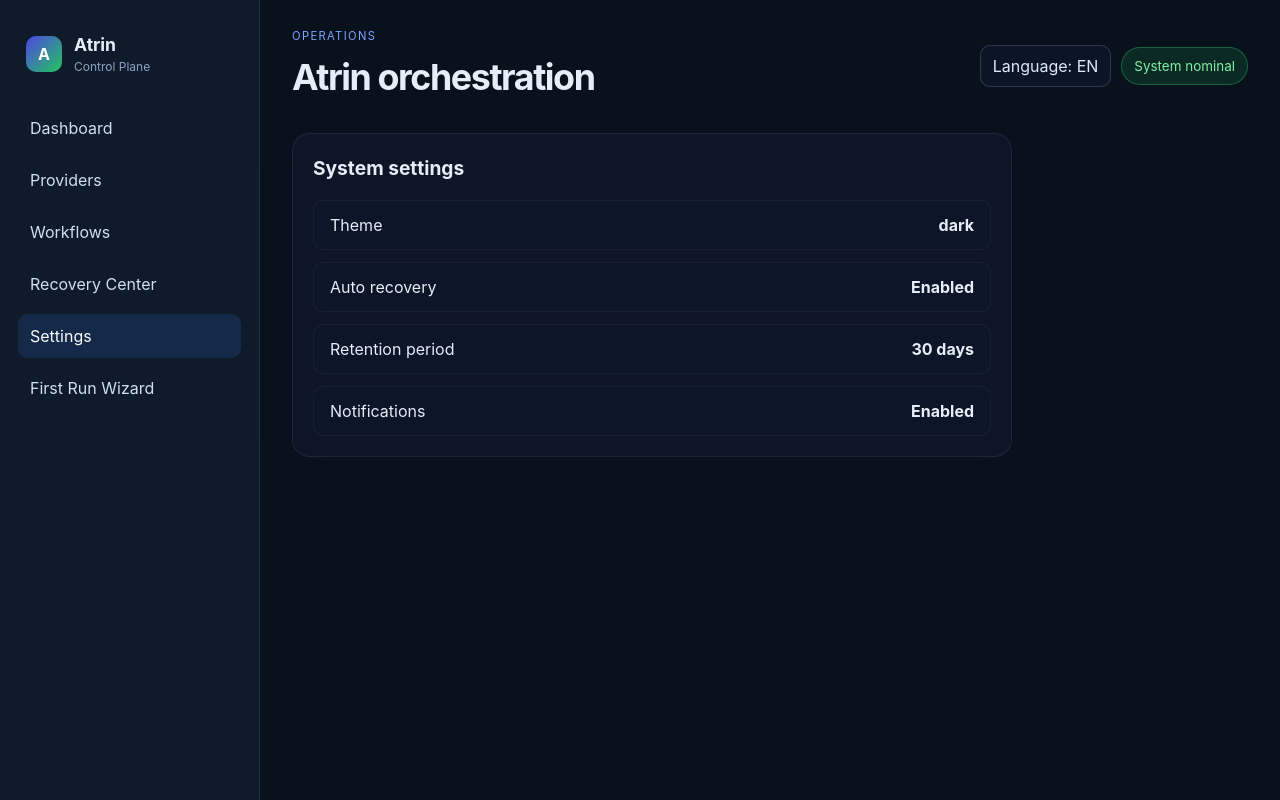
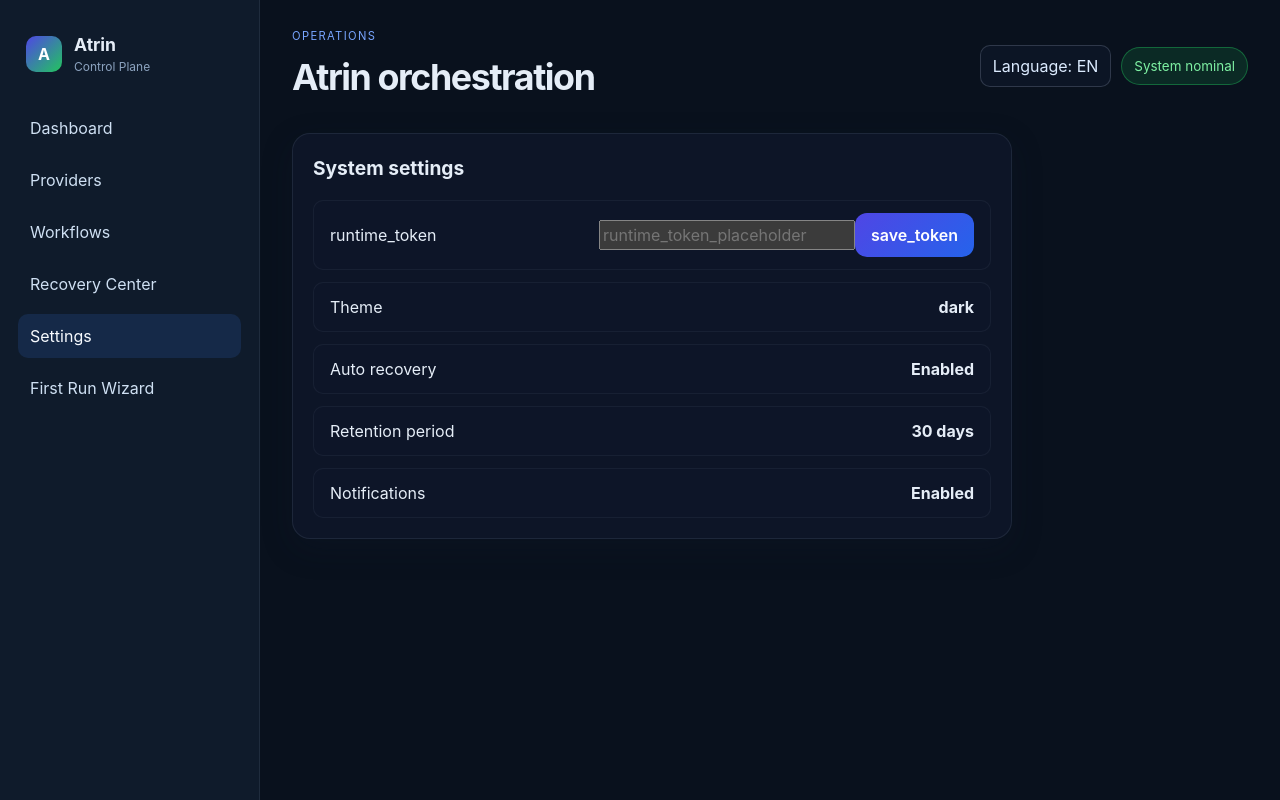
Before and after one commit to mahmadifarpooyagroup-png/Execute-and-provide-output, a React (Vite) app in the folder frontend/: page /settings in a window 1280 px wide. Built offline with nearby package versions, Linux system fonts and the light colour scheme; no server answers.

Commit message:
feat(frontend): add runtime authentication settings

```diff
--- a/frontend/src/pages/Settings.tsx
+++ b/frontend/src/pages/Settings.tsx
@@ -1,19 +1,50 @@
-import { useEffect } from 'react'
+import { useEffect, useState } from 'react'
 import { useTranslation } from 'react-i18next'
+import { clearRuntimeToken, getRuntimeToken, setRuntimeToken } from '../services/api'
 import { useAppStore } from '../store/appStore'
 
 export function SettingsPage() {
   const { t } = useTranslation()
   const { settings, loadSettings } = useAppStore()
+  const [token, setToken] = useState('')
+  const [saved, setSaved] = useState(false)
 
   useEffect(() => {
     void loadSettings()
+    setToken(getRuntimeToken() ?? '')
   }, [loadSettings])
+
+  const saveToken = () => {
+    if (token.trim()) {
+      setRuntimeToken(token.trim())
+    } else {
+      clearRuntimeToken()
+    }
+    setSaved(true)
+    window.setTimeout(() => setSaved(false), 2000)
+  }
 
   return (
     <section className="panel settings-panel">
       <h2>{t('system_settings')}</h2>
       <div className="settings-list">
+        <div className="setting-row">
+          <span>{t('runtime_token')}</span>
+          <div>
+            <input
+              className="setting-input"
+              type="password"
+              value={token}
+              onChange={(event) => setToken(event.target.value)}
+              placeholder={t('runtime_token_placeholder')}
+              autoComplete="off"
+            />
+            <button type="button" className="primary-button" onClick={saveToken}>
+              {t('save_token')}
+            </button>
+            {saved && <span className="muted"> {t('saved')}</span>}
+          </div>
+        </div>
         <div className="setting-row">
           <span>{t('theme')}</span>
           <strong>{settings.theme}</strong>
```
